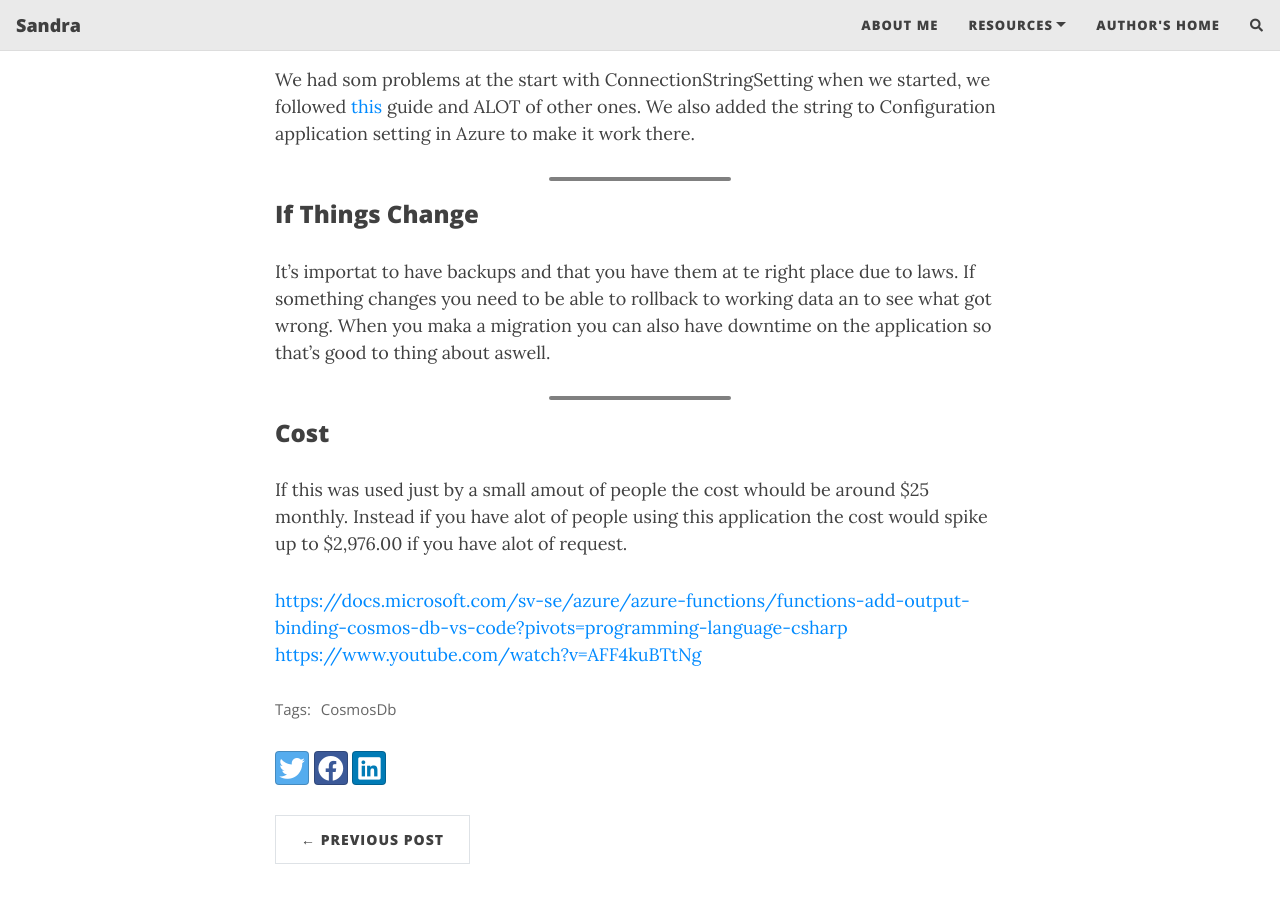
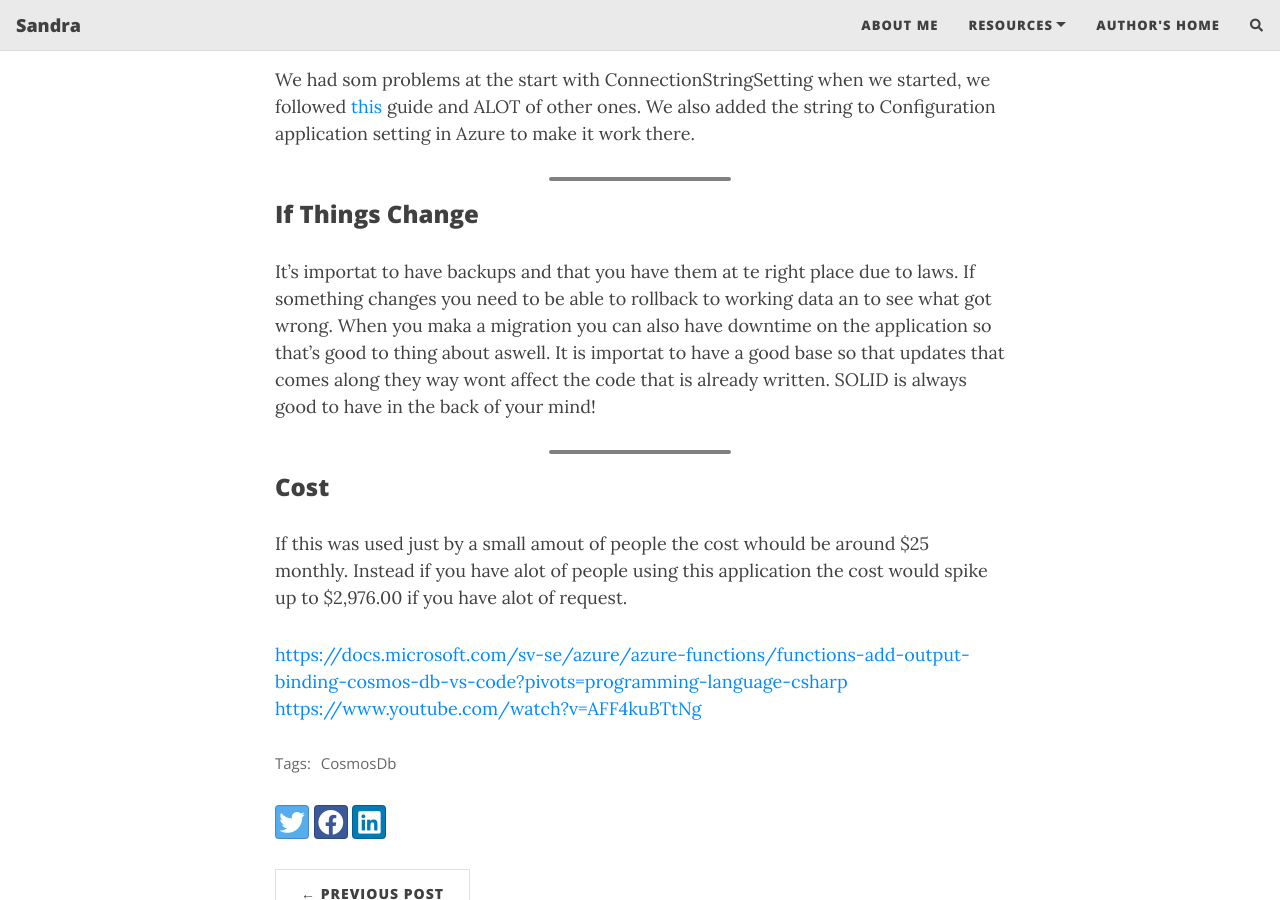
Before and after one commit to SaAlgervik/SaAlgerik.github.io, a Jekyll site: the page built from _posts/2021-09-21-CosmosDb.md, in a window 1280 px wide and 900 px high, scrolled down 2916 px. Built offline with Jekyll 4.4.1, drawn with Linux system fonts in a browser that asks for light colours; nearby versions of some CDN libraries; comment, search, counter and statistics services are not loaded.

Commit message:
Update 2021-09-21-CosmosDb.md

```diff
--- a/_posts/2021-09-21-CosmosDb.md
+++ b/_posts/2021-09-21-CosmosDb.md
@@ -116,7 +116,7 @@
 
 _______________________
 ### If Things Change
-It's importat to have backups and that you have them at te right place due to laws. If something changes you need to be able to rollback to working data an to see what got wrong. When you maka a migration you can also have downtime on the application so that's good to thing about aswell.
+It's importat to have backups and that you have them at te right place due to laws. If something changes you need to be able to rollback to working data an to see what got wrong. When you maka a migration you can also have downtime on the application so that's good to thing about aswell. It is importat to have a good base so that updates that comes along they way wont affect the code that is already written. SOLID is always good to have in the back of your mind!
 
 _______________________
 ### Cost
```
